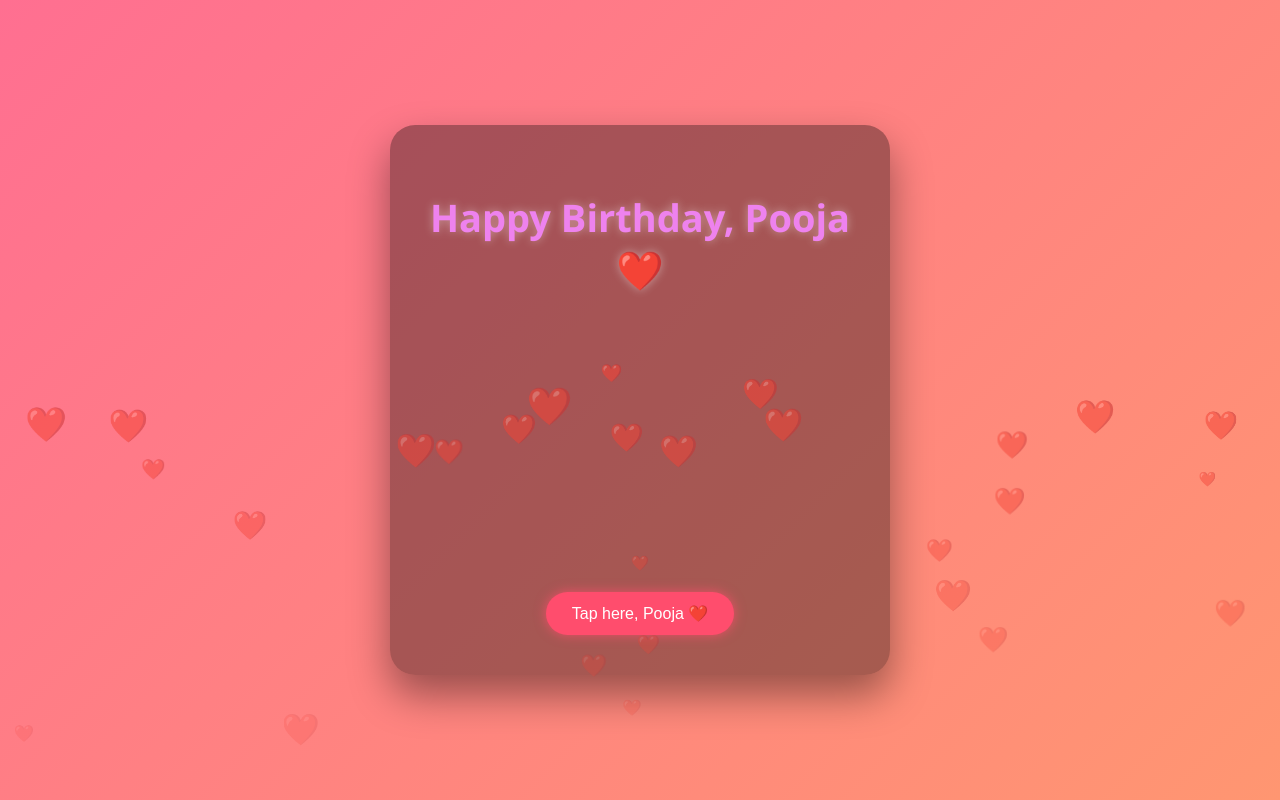
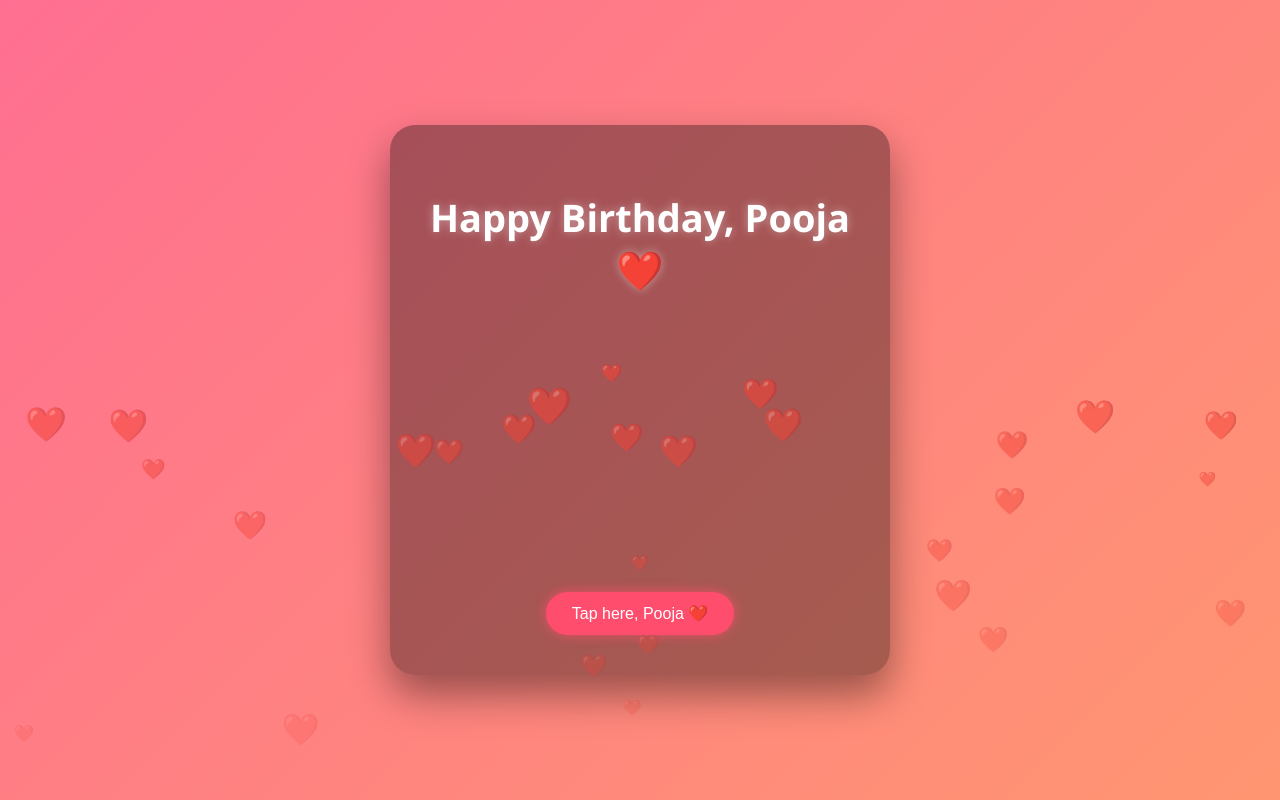
Before and after one commit to Rudra2222007/Happy-Birthday-Pooja-, a plain HTML site: page index.html in a window 1280 px wide. Drawn offline with Linux system fonts and the light colour scheme.

Commit message:
Update index.html

```diff
--- a/index.html
+++ b/index.html
@@ -14,7 +14,7 @@ body {
     justify-content: center;
     align-items: center;
     font-family: 'Segoe UI', sans-serif;
-    color: violet;
+    color: white;
 }
 
 .card {
```
